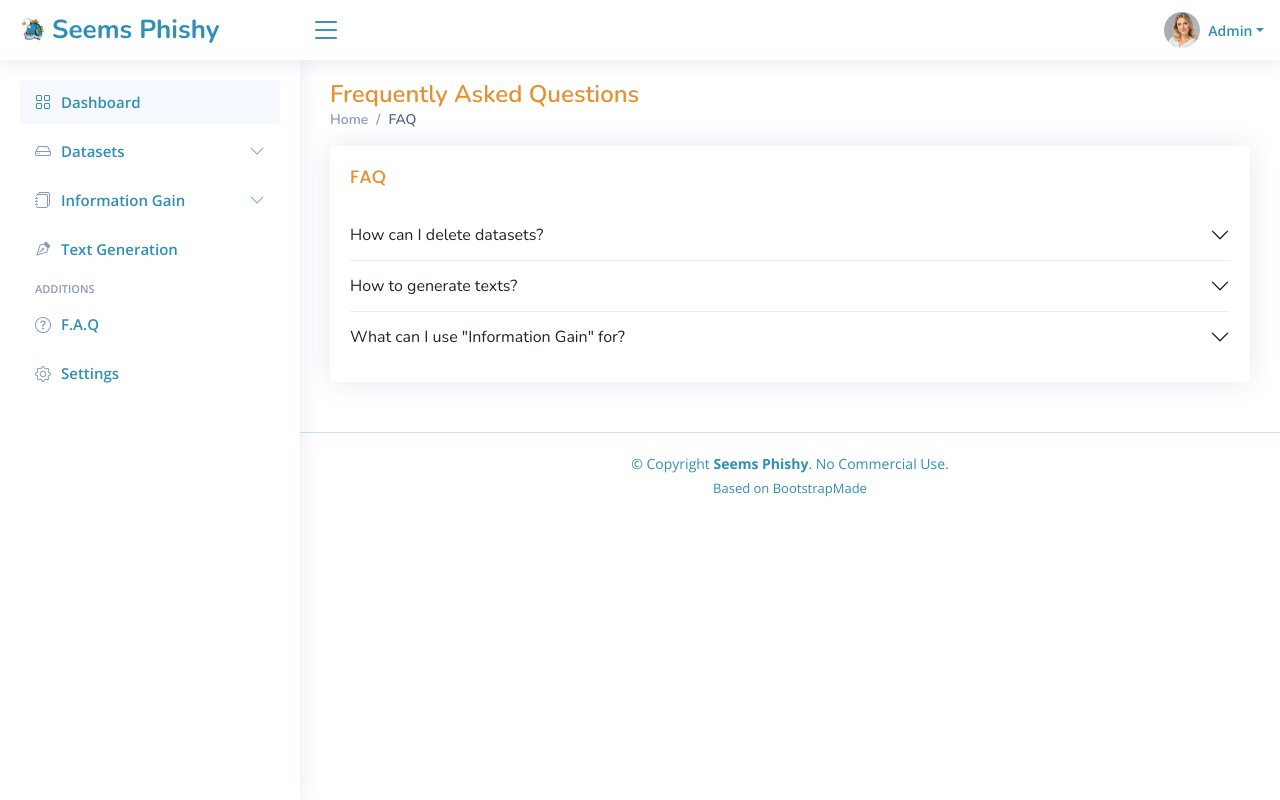
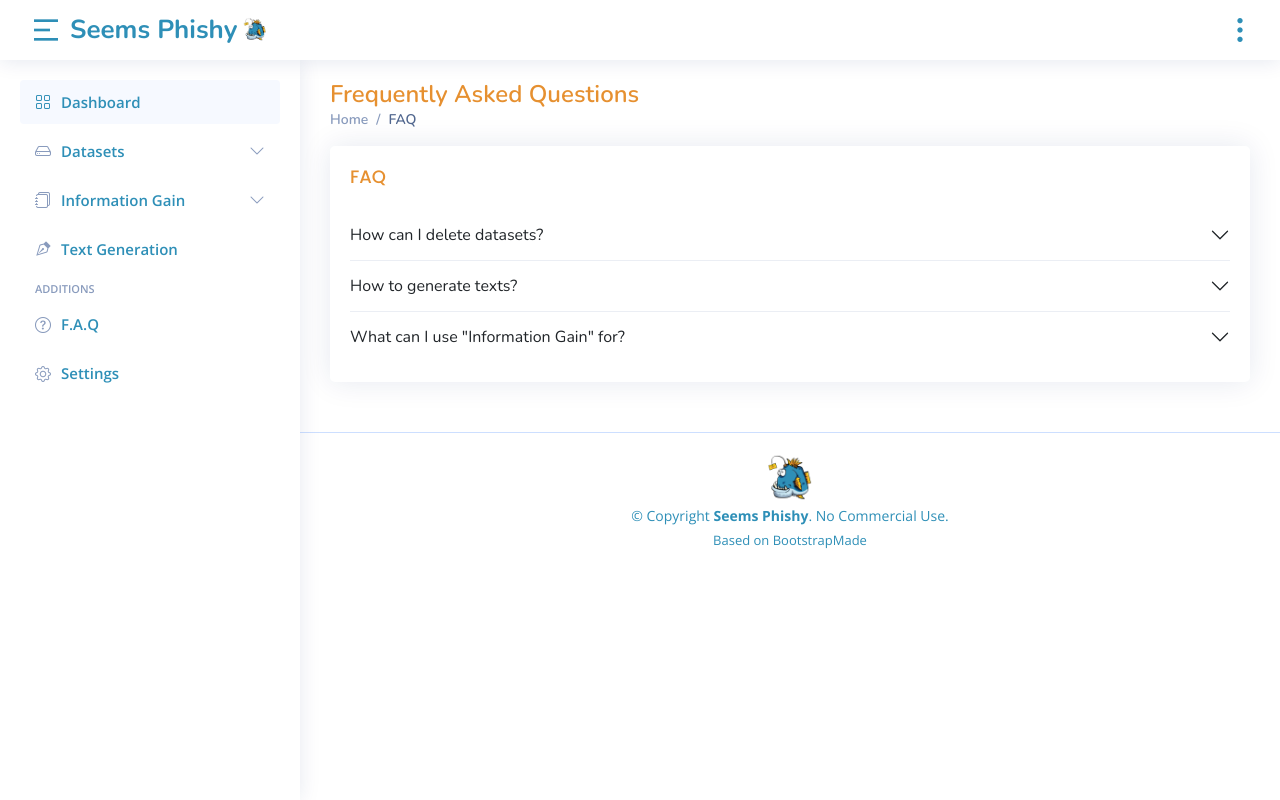
Before and after one commit to Madhour/SeemsPhishy, a Flask app: page /faq in a window 1280 px wide. Run offline with Flask 2, Linux system fonts and the light colour scheme; some libraries are stand-ins or nearby versions.

Commit message:
better layout

```diff
--- a/src/SeemsPhishy/gui/app/templates/includes/header_nav.html
+++ b/src/SeemsPhishy/gui/app/templates/includes/header_nav.html
@@ -43,13 +43,18 @@
 
 <!-- ======= Header ======= -->
 <header id="header" class="header fixed-top d-flex align-items-center">
+    <i class="ri ri-menu-2-fill toggle-sidebar-btn">&nbsp </i>
 
     <div class="d-flex align-items-center justify-content-between">
+
         <a href="/" class="logo d-flex align-items-center">
-            <img src="../static/assets/img/Logo_big.png" alt="">
+
             <span class="d-none d-lg-block">Seems Phishy</span>
+            &nbsp
+            <img src="../static/assets/img/Logo_small.png" alt="">
+
         </a>
-        <i class="bi bi-list toggle-sidebar-btn"></i>
+
     </div><!-- End Logo -->
 
     <div class="search-bar">
@@ -71,13 +76,15 @@
             <li class="nav-item dropdown pe-3">
 
                 <a class="nav-link nav-profile d-flex align-items-center pe-0" href="#" data-bs-toggle="dropdown">
-                    <img src="../static/assets/img/messages-2.jpg" alt="Profile" class="rounded-circle">
-                    <span class="d-none d-md-block dropdown-toggle ps-2">Admin</span>
+                    <!--                    <span class="d-none d-md-block dropdown-toggle ps-2"></span>-->
+                    <!--                    &nbsp-->
+                    <i class="ri ri-more-2-fill toggle-sidebar-btn">&nbsp </i>
+
                 </a><!-- End Profile Iamge Icon -->
 
                 <ul class="dropdown-menu dropdown-menu-end dropdown-menu-arrow profile">
                     <li class="dropdown-header">
-                        <h6>Role</h6>
+                        <h6>Admin</h6>
                         <span>Cyber Security Specialist</span>
                     </li>
                     <li>
@@ -222,6 +229,8 @@
 <!-- ======= Footer ======= -->
 <footer id="footer" class="footer">
     <div class="copyright">
+        <img src="../static/assets/img/Logo_mid.png" alt="">
+        <br>
         &copy; Copyright <strong><span>Seems Phishy</span></strong>. No Commercial Use.
     </div>
     <div class="credits">
--- a/src/SeemsPhishy/gui/app/templates/text_generation_1.html
+++ b/src/SeemsPhishy/gui/app/templates/text_generation_1.html
@@ -77,7 +77,7 @@
                             <div class="col-sm-10">
 
                                 <div class="form-check">
-                                    <input class="form-check-input" type="checkbox" id="gridCheck3" name="tf_idf">
+                                    <input class="form-check-input" type="checkbox" id="gridCheck3" name="tf_idf" checked>
                                     <label class="form-check-label" for="gridCheck3">
                                         TF-IDF
                                     </label>
```
Also changed, not shown: src/SeemsPhishy/gui/app/templates/index.html (+29 -23 lines).
